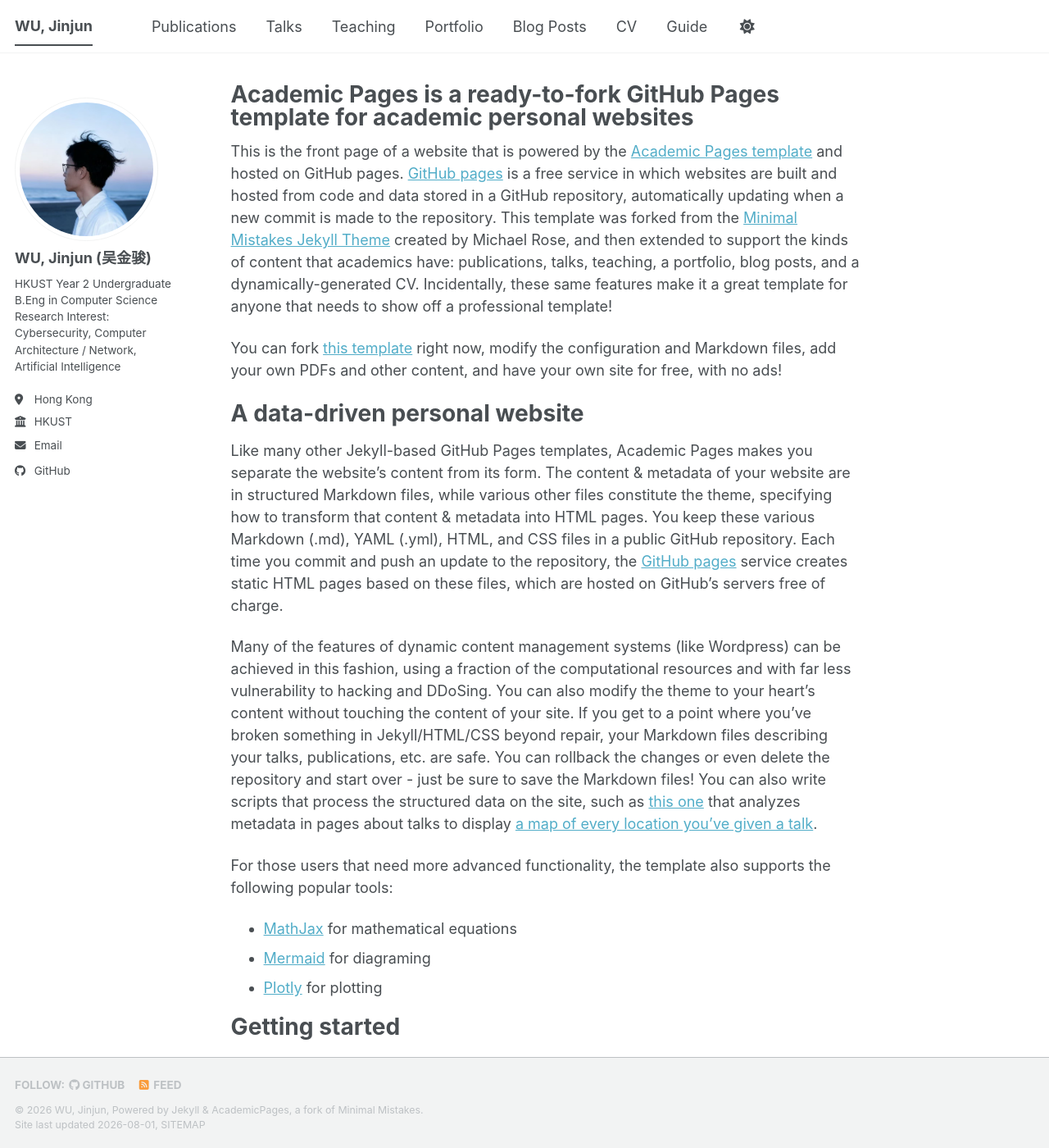
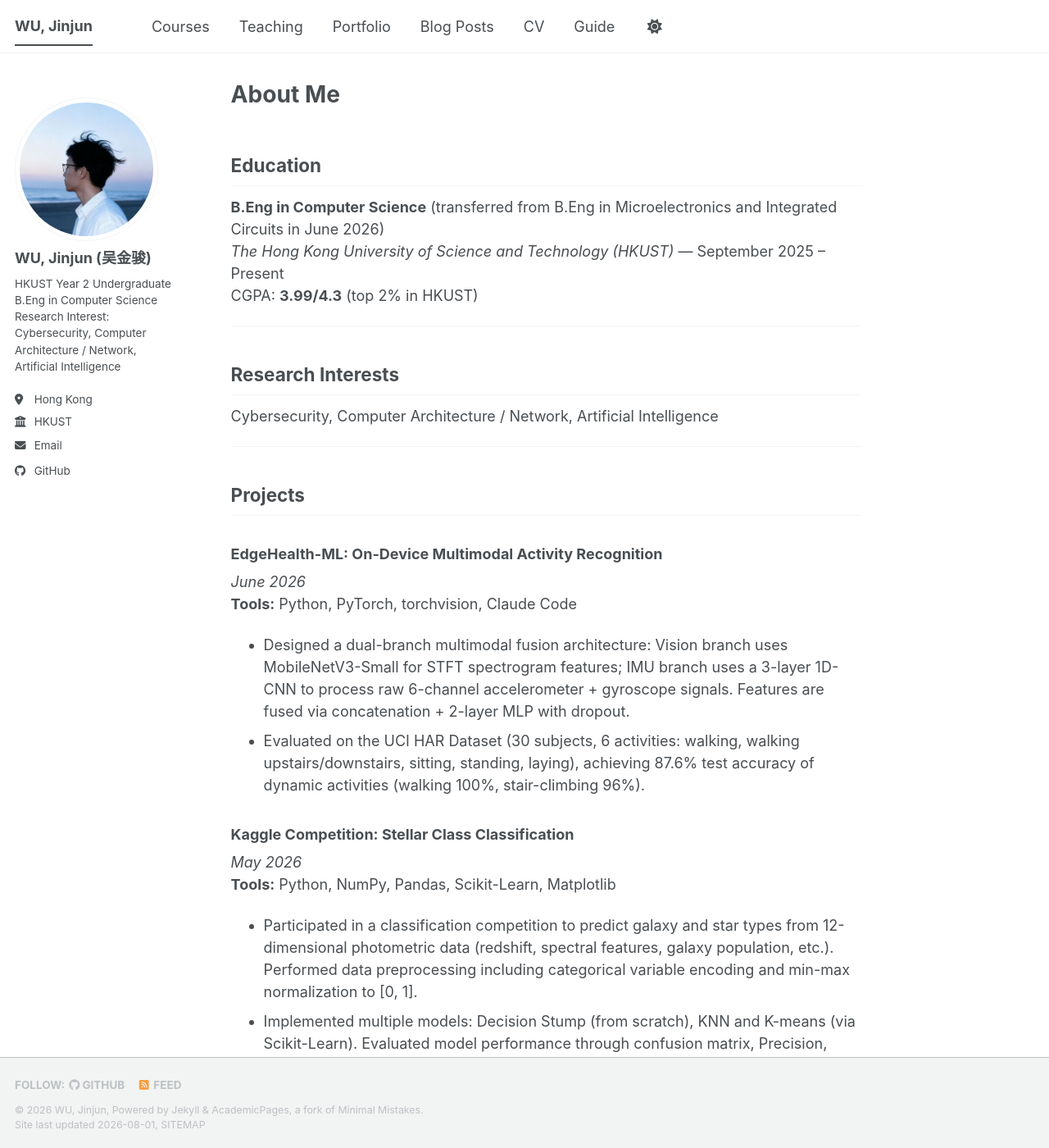
Before and after one commit to WuJinjun-cmd/WuJinjun-cmd.github.io, a Jekyll site: the page built from _pages/about.md, in a window 1280 px wide and 1400 px high. Shown: the whole window at 82% size. Built offline with Jekyll 4.4.1, drawn with Linux system fonts in a browser that asks for light colours; a style sheet for code colours, icons or effects is not loaded; some of the changed text lies outside the part shown.

Commit message:
Add courses, portfolio, teaching pages; update about page and navigation

```diff
--- a/_pages/about.md
+++ b/_pages/about.md
@@ -1,56 +1,66 @@
 ---
 permalink: /
-title: "Academic Pages is a ready-to-fork GitHub Pages template for academic personal websites"
+title: "About Me"
 author_profile: true
 redirect_from:
   - /about/
   - /about.html
 ---
 
-This is the front page of a website that is powered by the [Academic Pages template](https://github.com/academicpages/academicpages.github.io) and hosted on GitHub pages. [GitHub pages](https://pages.github.com) is a free service in which websites are built and hosted from code and data stored in a GitHub repository, automatically updating when a new commit is made to the repository. This template was forked from the [Minimal Mistakes Jekyll Theme](https://mmistakes.github.io/minimal-mistakes/) created by Michael Rose, and then extended to support the kinds of content that academics have: publications, talks, teaching, a portfolio, blog posts, and a dynamically-generated CV. Incidentally, these same features make it a great template for anyone that needs to show off a professional template!
+## Education
 
- You can fork [this template](https://github.com/academicpages/academicpages.github.io) right now, modify the configuration and Markdown files, add your own PDFs and other content, and have your own site for free, with no ads!
+**B.Eng in Computer Science** (transferred from B.Eng in Microelectronics and Integrated Circuits in June 2026)
+*The Hong Kong University of Science and Technology (HKUST)* — September 2025 – Present
+CGPA: **3.99/4.3** (top 2% in HKUST)
 
-A data-driven personal website
-======
-Like many other Jekyll-based GitHub Pages templates, Academic Pages makes you separate the website's content from its form. The content & metadata of your website are in structured Markdown files, while various other files constitute the theme, specifying how to transform that content & metadata into HTML pages. You keep these various Markdown (.md), YAML (.yml), HTML, and CSS files in a public GitHub repository. Each time you commit and push an update to the repository, the [GitHub pages](https://pages.github.com/) service creates static HTML pages based on these files, which are hosted on GitHub's servers free of charge.
+---
 
-Many of the features of dynamic content management systems (like Wordpress) can be achieved in this fashion, using a fraction of the computational resources and with far less vulnerability to hacking and DDoSing. You can also modify the theme to your heart's content without touching the content of your site. If you get to a point where you've broken something in Jekyll/HTML/CSS beyond repair, your Markdown files describing your talks, publications, etc. are safe. You can rollback the changes or even delete the repository and start over - just be sure to save the Markdown files! You can also write scripts that process the structured data on the site, such as [this one](https://github.com/academicpages/academicpages.github.io/blob/master/talkmap.ipynb) that analyzes metadata in pages about talks to display [a map of every location you've given a talk](https://academicpages.github.io/talkmap.html).
+## Research Interests
 
-For those users that need more advanced functionality, the template also supports the following popular tools:
-- [MathJax](https://www.mathjax.org/) for mathematical equations
-- [Mermaid](https://mermaid.js.org/) for diagraming
-- [Plotly](https://plotly.com/javascript/) for plotting
+Cybersecurity, Computer Architecture / Network, Artificial Intelligence
 
-Getting started
-======
-1. Register a GitHub account if you don't have one and confirm your e-mail (required!)
-1. Fork [this template](https://github.com/academicpages/academicpages.github.io) by clicking the "Use this template" button in the top right.
-1. Go to the repository's settings (rightmost item in the tabs that start with "Code", should be below "Unwatch"). Rename the repository "[your GitHub username].github.io", which will also be your website's URL.
-1. Set site-wide configuration and create content & metadata (see below -- also see [this set of diffs](https://archive.is/3TPas) showing what files were changed to set up [an example site](https://getorg-testacct.github.io) for a user with the username "getorg-testacct")
-1. Upload any files (like PDFs, .zip files, etc.) to the files/ directory. They will appear at https://[your GitHub username].github.io/files/example.pdf.
-1. Check status by going to the repository settings, in the "GitHub pages" section
+---
 
-Site-wide configuration
-------
-The main configuration file for the site is in the base directory in [_config.yml](https://github.com/academicpages/academicpages.github.io/blob/master/_config.yml), which defines the content in the sidebars and other site-wide features. You will need to replace the default variables with ones about yourself and your site's github repository. The configuration file for the top menu is in [_data/navigation.yml](https://github.com/academicpages/academicpages.github.io/blob/master/_data/navigation.yml). For example, if you don't have a portfolio or blog posts, you can remove those items from that navigation.yml file to remove them from the header.
+## Projects
 
-Create content & metadata
-------
-For site content, there is one Markdown file for each type of content, which are stored in directories like _publications, _talks, _posts, _teaching, or _pages. For example, each talk is a Markdown file in the [_talks directory](https://github.com/academicpages/academicpages.github.io/tree/master/_talks). At the top of each Markdown file is structured data in YAML about the talk, which the theme will parse to do lots of cool stuff. The same structured data about a talk is used to generate the list of talks on the [Talks page](https://academicpages.github.io/talks), each [individual page](https://academicpages.github.io/talks/2012-03-01-talk-1) for specific talks, the talks section for the [CV page](https://academicpages.github.io/cv), and the [map of places you've given a talk](https://academicpages.github.io/talkmap.html) (if you run this [python file](https://github.com/academicpages/academicpages.github.io/blob/master/talkmap.py) or [Jupyter notebook](https://github.com/academicpages/academicpages.github.io/blob/master/talkmap.ipynb), which creates the HTML for the map based on the contents of the _talks directory).
+### EdgeHealth-ML: On-Device Multimodal Activity Recognition
+*June 2026*
+**Tools:** Python, PyTorch, torchvision, Claude Code
 
-**Markdown generator**
+- Designed a dual-branch multimodal fusion architecture: Vision branch uses MobileNetV3-Small for STFT spectrogram features; IMU branch uses a 3-layer 1D-CNN to process raw 6-channel accelerometer + gyroscope signals. Features are fused via concatenation + 2-layer MLP with dropout.
+- Evaluated on the UCI HAR Dataset (30 subjects, 6 activities: walking, walking upstairs/downstairs, sitting, standing, laying), achieving 87.6% test accuracy of dynamic activities (walking 100%, stair-climbing 96%).
 
-The repository includes [a set of Jupyter notebooks](https://github.com/academicpages/academicpages.github.io/tree/master/markdown_generator
-) that converts a CSV containing structured data about talks or presentations into individual Markdown files that will be properly formatted for the Academic Pages template. The sample CSVs in that directory are the ones I used to create my own personal website at stuartgeiger.com. My usual workflow is that I keep a spreadsheet of my publications and talks, then run the code in these notebooks to generate the Markdown files, then commit and push them to the GitHub repository.
+### Kaggle Competition: Stellar Class Classification
+*May 2026*
+**Tools:** Python, NumPy, Pandas, Scikit-Learn, Matplotlib
 
-How to edit your site's GitHub repository
-------
-Many people use a git client to create files on their local computer and then push them to GitHub's servers. If you are not familiar with git, you can directly edit these configuration and Markdown files directly in the github.com interface. Navigate to a file (like [this one](https://github.com/academicpages/academicpages.github.io/blob/master/_talks/2012-03-01-talk-1.md) and click the pencil icon in the top right of the content preview (to the right of the "Raw | Blame | History" buttons). You can delete a file by clicking the trashcan icon to the right of the pencil icon. You can also create new files or upload files by navigating to a directory and clicking the "Create new file" or "Upload files" buttons.
+- Participated in a classification competition to predict galaxy and star types from 12-dimensional photometric data (redshift, spectral features, galaxy population, etc.). Performed data preprocessing including categorical variable encoding and min-max normalization to [0, 1].
+- Implemented multiple models: Decision Stump (from scratch), KNN and K-means (via Scikit-Learn). Evaluated model performance through confusion matrix, Precision, Recall, and F1 scores; identified limitations in separating overlapping galaxy and star clusters. Achieved 94% classification accuracy on the test set using KNN.
 
-Example: editing a Markdown file for a talk
-![Editing a Markdown file for a talk](/images/editing-talk.png)
+---
 
-For more info
-------
-More info about configuring Academic Pages can be found in [the guide](https://academicpages.github.io/markdown/), the [growing wiki](https://github.com/academicpages/academicpages.github.io/wiki), and you can always [ask a question on GitHub](https://github.com/academicpages/academicpages.github.io/discussions). The [guides for the Minimal Mistakes theme](https://mmistakes.github.io/minimal-mistakes/docs/configuration/) (which this theme was forked from) might also be helpful.
+## Relevant Coursework
+
+| Course | Title | Grade |
+|--------|-------|-------|
+| COMP1023 | Introduction to Python Programming | **A+** |
+| COMP2011 | Programming with C++ | **A+** |
+| COMP2211 | Introduction to Artificial Intelligence | **A+** |
+| COMP2711 | Discrete Mathematical Tools for Computer Science | **A** |
+
+---
+
+## Skills
+
+**Programming:** Python, C++
+**Machine Learning & Deep Learning Frameworks:** Scikit-Learn, Keras, PyTorch
+**Data Preprocessing & Visualization:** NumPy, Pandas, Matplotlib
+**Vibe Coding (with API):** Claude Code, Trae
+**Languages:** Mandarin (native), English (IELTS 7.0)
+
+---
+
+## Honors & Awards
+
+- **SENG Dean's List**, HKUST — 2025-26 Fall, 2025-26 Spring
+- **University's Scholarship Scheme** for Continuing Undergraduate Students (HKD 40,000, Pending)
```
Also changed, not shown: _data/navigation.yml (+7 -10 lines), _pages/courses.md (added, +70 -0 lines), _pages/portfolio.md (added, +50 -0 lines), _pages/teaching.md (added, +7 -0 lines).
